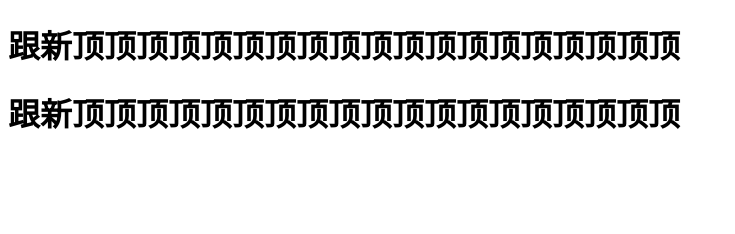
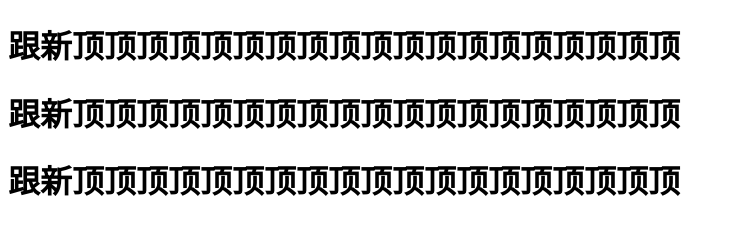
Before and after one commit to 191359317/PaiMaiUi2, a plain HTML site: page index.html in a window 1280 px wide. Shown: the whole page, without its empty margins (0-735 px from the left). Drawn offline with Linux system fonts and the light colour scheme.

Commit message:
第二次

```diff
--- a/index.html
+++ b/index.html
@@ -7,5 +7,6 @@
 	<body>
 		<h1>跟新顶顶顶顶顶顶顶顶顶顶顶顶顶顶顶顶顶顶顶</h1>
 				<h1>跟新顶顶顶顶顶顶顶顶顶顶顶顶顶顶顶顶顶顶顶</h1>
+								<h1>跟新顶顶顶顶顶顶顶顶顶顶顶顶顶顶顶顶顶顶顶</h1>
 	</body>
 </html>
```
